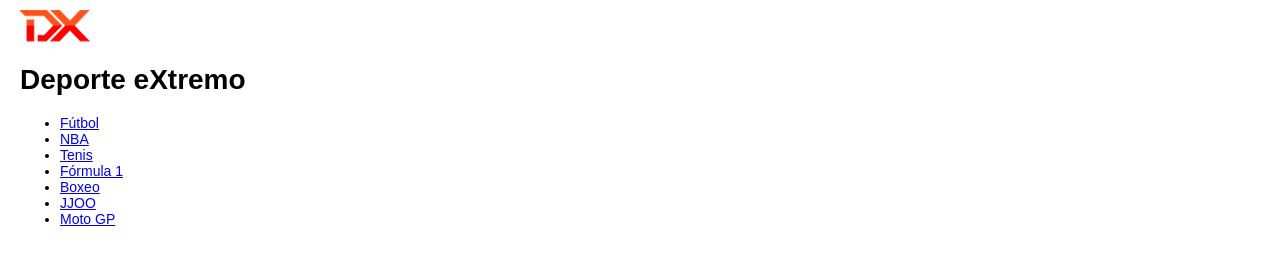
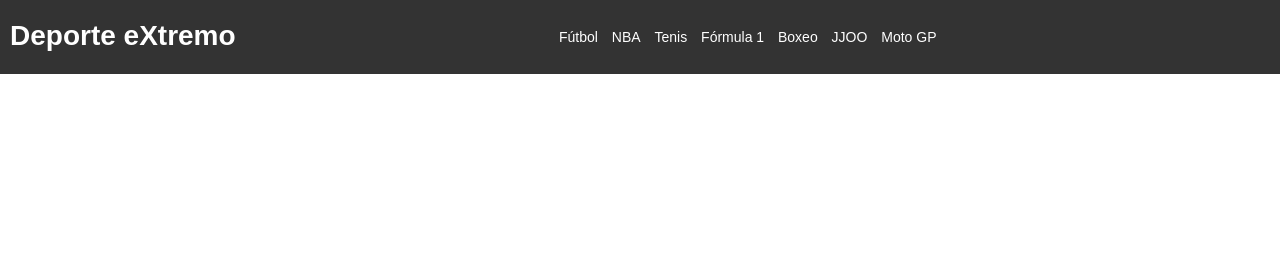
Before and after one commit to Enzo-Godoy/News, a plain HTML site: page index.html in a window 1280 px wide. Drawn offline with Linux system fonts and the light colour scheme.

Commit message:
modified float

```diff
--- a/css/style.css
+++ b/css/style.css
@@ -1,11 +1,59 @@
-/* Comentario :;
+/* Comentario : Anatomía de una Regla CSS;
+
+selector {
+	propiedad:valor;
+	propiedad:valor;
+	propiedad:valor;
+}
 
 */
 
 body{
 	margin: 0px;
-	padding: 10px;
-	margin-left: 10px;
+	padding: 0px;
 	font-family: sans-serif;
 	font-size: 14px;
+	color:#b12c02;
+	/* color : #333333 ----> color : #333*/
 }
+
+
+
+header {
+	background-color: #333;
+	color:#FFF;
+	padding: 10px;
+    overflow:auto;
+}
+
+
+
+/* Cuando un contenedor no flotante, contiene hijos flotantes {
+el contendor padre pierde la capacidad de estirar en su altura.
+salvo overflow ---> permite decirle al navegador que hacer cuando
+el contenido es mayor que la caja.	*/
+
+header h1  {
+	margin:0px;
+	float :left;
+	margin-top: 10px;
+}
+
+header ul li {
+	display: inline-block;
+	padding: 5px;
+
+}
+header ul li a {
+	color:#FFF;
+	text-decoration: none;
+	text-align: center;
+
+}
+
+nav {
+	margin: 0px;
+	list-style: none;
+	width:60%;
+	float : right;
+}
--- a/index.html
+++ b/index.html
@@ -7,11 +7,7 @@
 </head>
 <body>
 	<header>
-	<div id="logo">
-	<img src="img/logo.png" alt="logo">
 	<h1>Deporte eXtremo</h1>
-</div>
-
 	<nav>
 		<ul>
 			<li><a href="#">Fútbol</a></li>
@@ -26,8 +22,6 @@
 	</nav>
 	</header>
 
-    <div id="noticias">
-    </div>
 
     </div>
 	<!-- AREA DE SCRIPT -->
```
